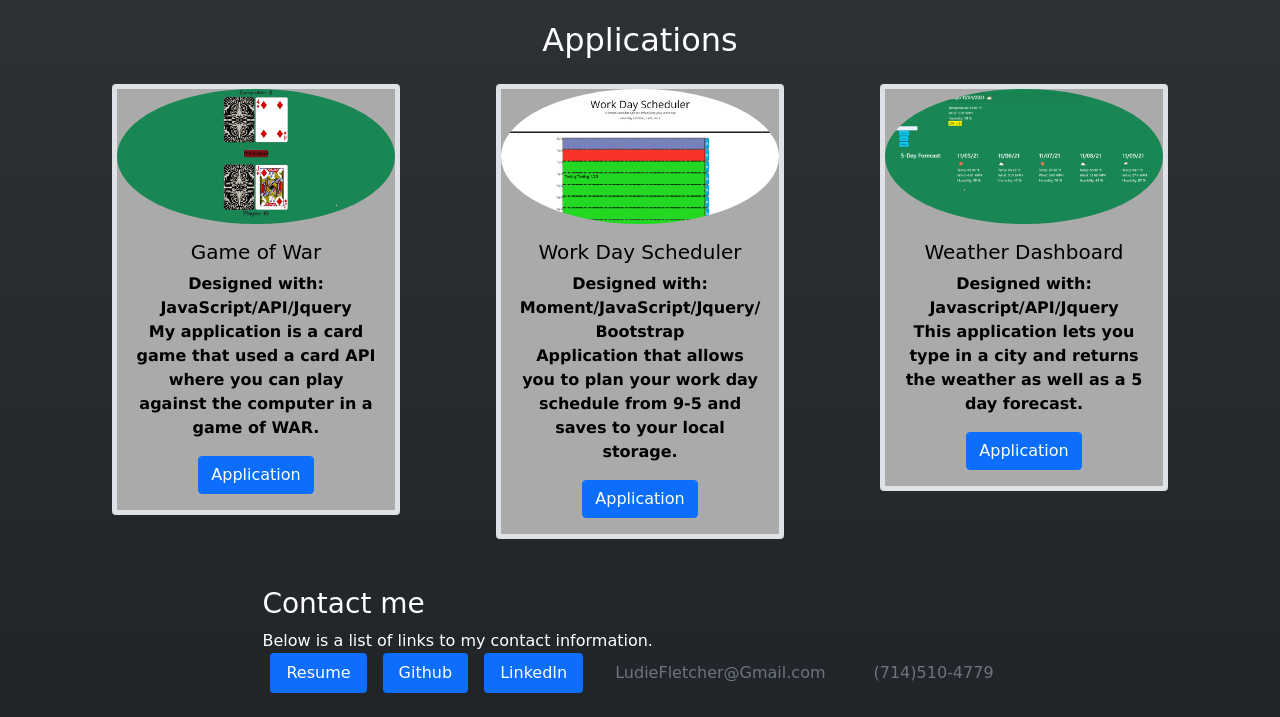
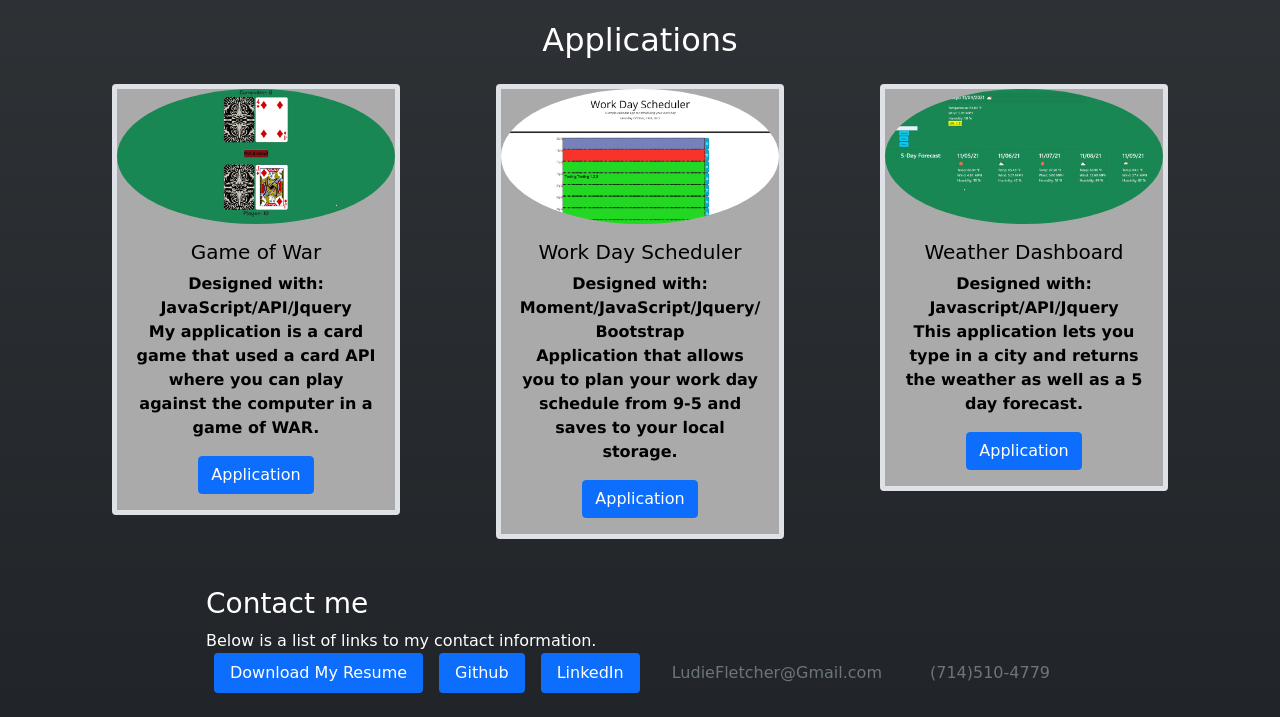
Before and after one commit to veidul/Portfolio, a plain HTML site: page index.html in a window 1280 px wide. Shown: the part 1168-1885 px from the top of the page. Drawn offline with nearby package versions, Linux system fonts and the light colour scheme; a web font is replaced by a local one.

Commit message:
added downloadable pdf

```diff
--- a/index.html
+++ b/index.html
@@ -91,7 +91,7 @@
         <div>Below is a list of links to my contact information.</div>
         <ul class="nav nav-pills flex-row">
             <li class="nav-item mx-2">
-                <a class="nav-link active" href="https://media-exp1.licdn.com/media/AAYUAQR3AAgAAQAAAAAAAD29wa8Y_AwDTfGKfFz4Eudt9g.png">Resume</a>
+                <a class="nav-link active" href="./Resume-Ludie-Lambright (1).pdf">Download My Resume</a>
             </li>
             <li class="nav-item mx-2">
                 <a class="nav-link active" href="https://github.com/veidul">Github</a>
```
Also changed, not shown: 1 other file.
